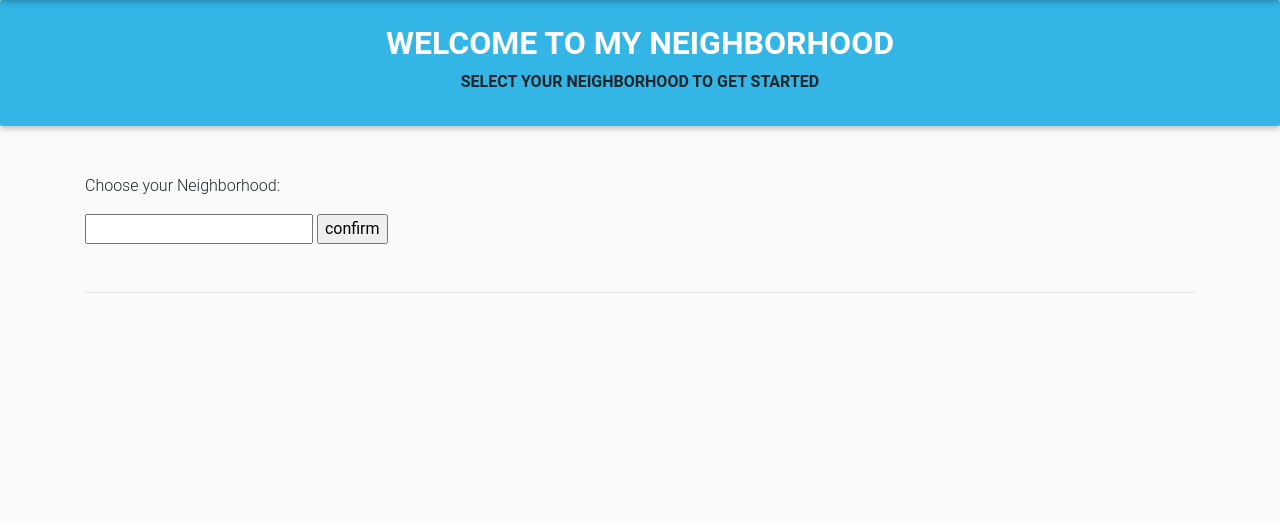
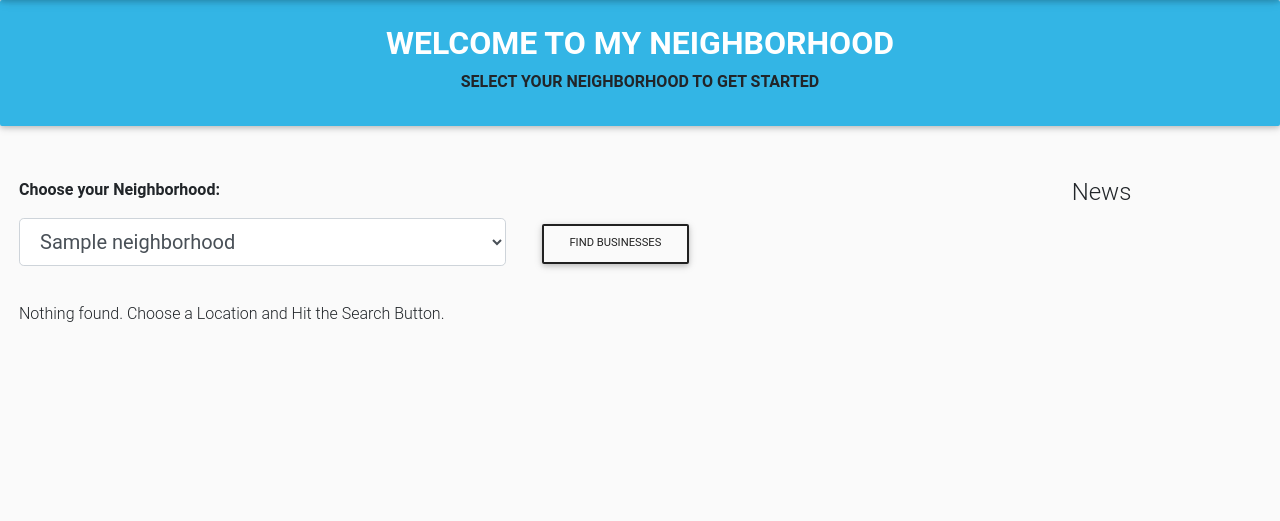
Before and after one commit to josylad/My-Neighborhood, a Django app: page / in a window 1280 px wide. Shown: the part 90-611 px from the top of the page. Run offline with Django 3.2, Linux system fonts and the light colour scheme; a user stored in the database is signed in; tables that the repository leaves empty hold one stand-in row (values such as "Sample post"); some libraries are stand-ins or nearby versions.

Commit message:
Add columns for sidebar in index template

```diff
--- a/neighborhood/templates/index.html
+++ b/neighborhood/templates/index.html
@@ -1,41 +1,103 @@
-{%extends 'layout.html'%}
+{%extends 'layout.html' %}
 
 
 {% block content %}
 {% if user.is_authenticated %}
 {{block.super}}
 
+<div class="row container-fluid">
+  <div class="col-lg-10 pr-1 pl-1">
       <div class="container pt-4 mt-4">
-    <p>Choose your Neighborhood:</p>
+          <p class="font-weight-bold">Choose your Neighborhood:</p>
 
-  <form action="{% url 'index' %}" method="get">
-    <input type = "text" list = "neighborhood" name="neighborhood">
-    <datalist id = "neighborhood">
-      {% for neighborhood in neighborhoods %}
-      <option value = "{{neighborhood}}">
+        <form class="" action="{% url 'index' %}" method="get">
+
+          <!-- Grid row -->
+        <div class="row">
+            <!-- Grid column -->
+            <div class="col">
+              <!-- Default input -->
+              <select name="neighborhood" class="form-control  form-control-lg">
+                  {% for neighborhood in all_neighborhoods %}
+                  <option value="{{neighborhood.name}}">{{neighborhood.name}}</option>
                   {% endfor %}
-    </datalist>
-    <input type = "submit" value = "confirm">
+                </select>
+            </div>
+            <!-- Grid column -->
+
+            <!-- Grid column -->
+            <div class="col">
+              <!-- Default input -->
+              <button type = "submit" class="btn btn-outline-dark btn-md">FIND BUSINESSES</button>
+            </div>
+            <!-- Grid column -->
+          </div>
+          <!-- Grid row -->
         </form>
+
       </div>
-<div class="container pt-4 mt-2">
+
+      <div class="container pt-4 mt-2 mb-4 pb-4">
+
         {% if location %}
-    <h4 class="font-weight-bold">Here are Businesses in {{message}}</h4>
+            <!-- start of table  -->
+          <div class="table-responsive">
+            <table id="dtBasicExample" class="table table-striped table-bordered" cellspacing="0" width="100%">
+                <thead class="black white-text">
+                  <tr class="font-weight-bold">
+                    <th class="th-sm">Business Name
+                    </th>
+                    <th class="th-sm">Business Address
+                    </th>
+                    <th class="th-sm">Business Email
+                    </th>
+                    <th class="th-sm">Neighborhood
+                    </th>
+
+                  </tr>
+                </thead>
+                <tbody>
                     {% for biz in location%}
-      <p>{{biz.name}}</p>
-      <p>{{biz.address}}</p>
-      <hr>
+                  <tr>
+                    <td>{{biz.name}}</td>
+                    <td>{{biz.address}}</td>
+                    <td>{{biz.email}}</td>
+                    <td>{{biz.neighborhood.name}}</td>
 
+                  </tr>
             {% endfor %}
 
+
+                </tbody>
+                <!-- <tfoot>
+                  <tr>
+                  <th class="th-sm">Name
+                    </th>
+                    <th class="th-sm">Address
+                    </th>
+                    <th class="th-sm">Email
+                    </th>
+                    <th class="th-sm">Neighborhood
+                    </th>
+                  </tr>
+                </tfoot> -->
+              </table>
+          </div>
+            <!-- end of table  -->
+
+            {% else %}
+            <p>Nothing found. Choose a Location and Hit the Search Button.</p>
+
         {% endif %}
-<hr>
-  <!-- {% for biz in location%}
-  <p>{{biz.name}}</p>
-  <p>{{biz.address}}</p>
-  <hr>
 
-  {% endfor %} -->
+      </div>
+    </div>
+    <div class="col-lg-2 container-fluid">
+      <div class="container pt-4 mt-4">
+      <h4>{{message}} News</h4>
+      </div>
+    </div>
+
 </div>
 
 {% else %}
@@ -58,9 +120,9 @@
                       <!-- Divider -->
                       <hr class="hr-light">
                       <!-- <p class="font-weight-bold white-text">The awards of design, creativity and innovation on the internet</p> -->
-                      <a href="/accounts/login"><button type="button" class="btn btn-outline-white">Login<i class="fa fa-book ml-2"></i></button>
+                      <a href="/accounts/login"><button type="button" class="btn btn-outline-default">Login<i class="fa fa-book ml-2"></i></button>
                       </a>
-                      <a href="accounts/register"><button type="button" class="btn btn-outline-white">Sign Up<i class="fa fa-book ml-2"></i></button>
+                      <a href="accounts/register"><button type="button" class="btn btn-outline-default">Sign Up<i class="fa fa-book ml-2"></i></button>
                       </a>
                   </div>
 
```
Lines whose indentation alone changed are shown as unchanged.
